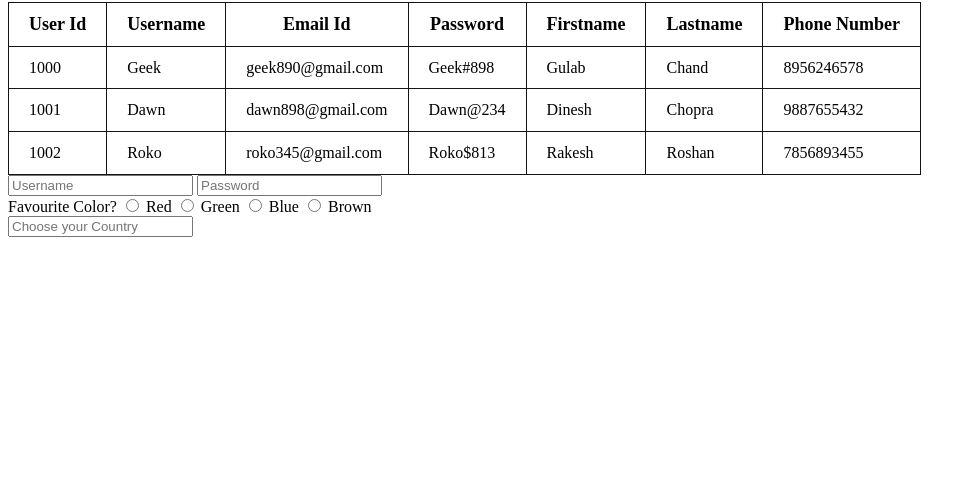
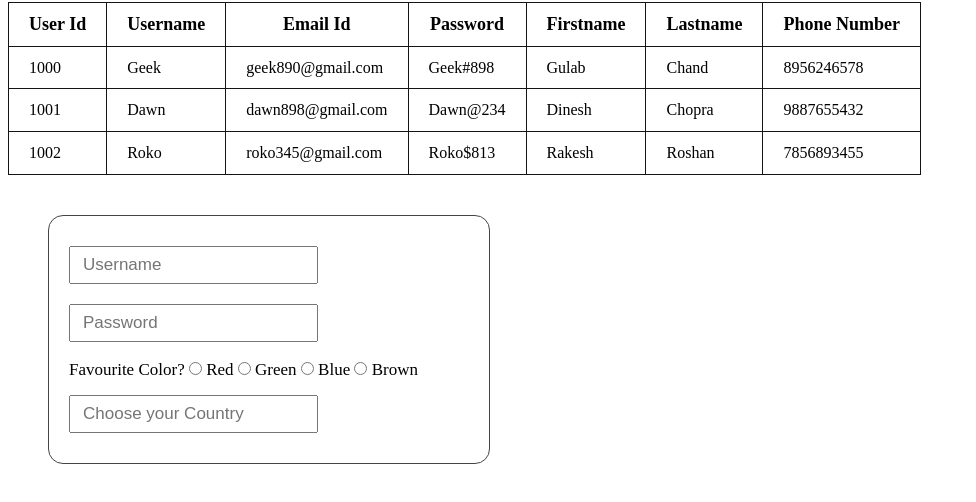
Before and after one commit to cs-geek/git-test, a website: page index.html in a window 1280 px wide. Shown: the part 78-580 px from the top of the page, without its empty margins (0-976 px from the left). Drawn offline with Linux system fonts and the light colour scheme.

Commit message:
Added styling to form

```diff
--- a/css/style.css
+++ b/css/style.css
@@ -14,3 +14,20 @@ td {
     font-size: 16px;
     line-height: 1.6;
 }
+
+form {
+    margin: 40px;
+    padding: 20px;
+    font-size: 17px;
+    line-height: 1.3;
+    border: 1px solid #454545;
+    border-radius: 15px;
+    width: 400px;
+}
+form input {
+    display: inline-block;
+    margin: 10px 0px;
+    padding: 6px 12px;
+    font-size: 17px;
+    line-height: 1.3;
+}
```
